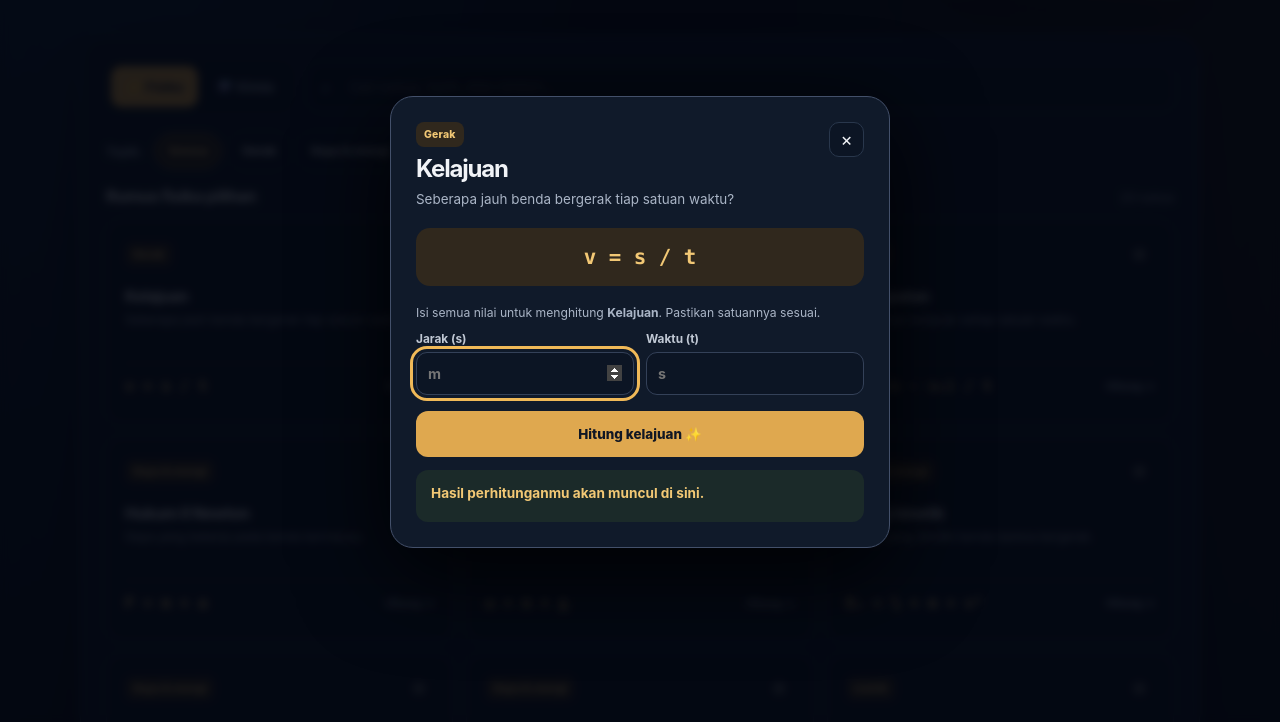
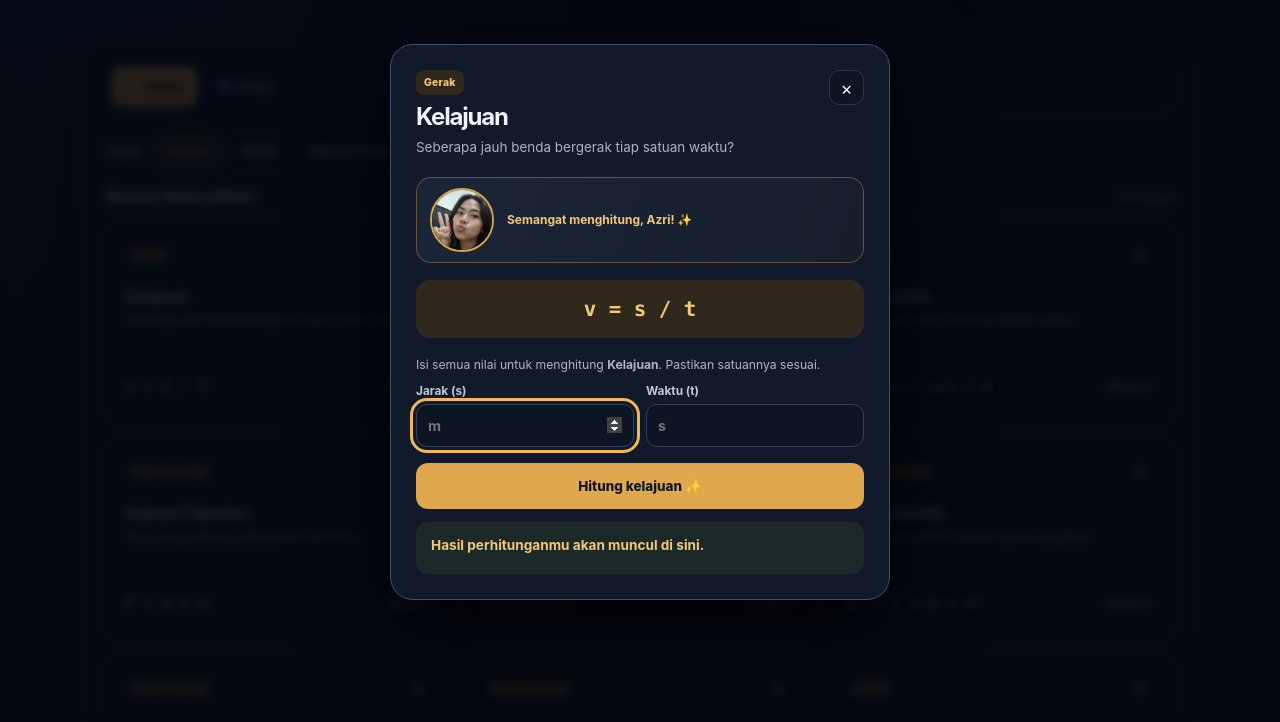
Before and after one commit to zheparee31/azri-rumus-sains, a plain HTML site: page index.html in a window 1280 px wide. Both pictures are taken after a click on the button 279 px from the left and 821 px from the top of the page. Shown: the part 499-1221 px from the top of the page. Drawn offline with Linux system fonts and the light colour scheme.

Commit message:
Show Azri photo in each calculator
Add the new portrait to every formula calculator dialog.

```diff
--- a/index.html
+++ b/index.html
@@ -267,6 +267,31 @@
   .calc-result { color: #f2c875; background: #1b2a29; }
   .calc-result.error { border-color: #895346; color: #ffc4b0; background: #321f20; }
   .empty-state { border-color: #43506a; }
+  .calculator-photo {
+    display: flex;
+    align-items: center;
+    gap: 13px;
+    margin: 0 0 17px;
+    padding: 10px 13px;
+    border: 1px solid #d8a54e66;
+    border-radius: 15px;
+    background: linear-gradient(110deg, #1a2638, #171d2b);
+  }
+  .calculator-photo img {
+    width: 64px;
+    height: 64px;
+    flex: 0 0 auto;
+    border: 2px solid #d8a54e;
+    border-radius: 50%;
+    object-fit: cover;
+    object-position: center 30%;
+  }
+  .calculator-photo figcaption {
+    color: var(--green-dark);
+    font-size: .75rem;
+    font-weight: 750;
+    line-height: 1.5;
+  }
   @media (max-width: 560px) {
     .hero { grid-template-columns: 1fr; }
     .hero-portrait { width: min(100%, 250px); justify-self: center; transform: none; }
@@ -526,6 +551,10 @@
           <button class="dialog-close" type="button" aria-label="Tutup kalkulator">×</button>
         </div>
         <p class="dialog-description">${item.description}</p>
+        <figure class="calculator-photo">
+          <img src="azri-calculation.png" alt="Foto Azri memberi semangat saat menghitung rumus">
+          <figcaption>Semangat menghitung, Azri! ✨</figcaption>
+        </figure>
         <div class="dialog-equation ${isChemistry ? "chem-equation" : ""}">${item.formula}</div>
         <p class="calc-hint">Isi semua nilai untuk menghitung <strong>${item.answer}</strong>. Pastikan satuannya sesuai.</p>
         <form id="calculatorForm">
```
Also changed, not shown: azri-calculation.png (added).
